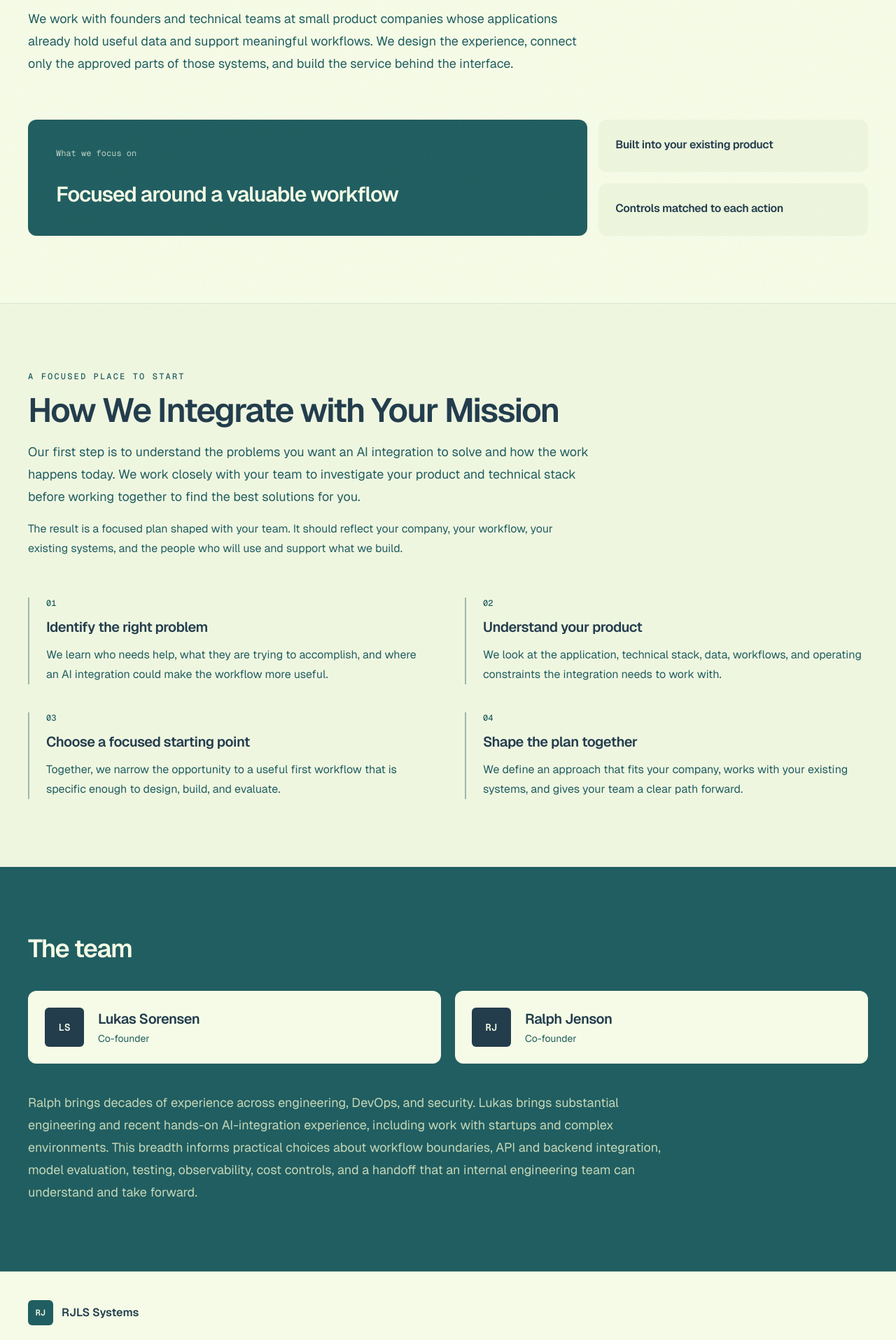
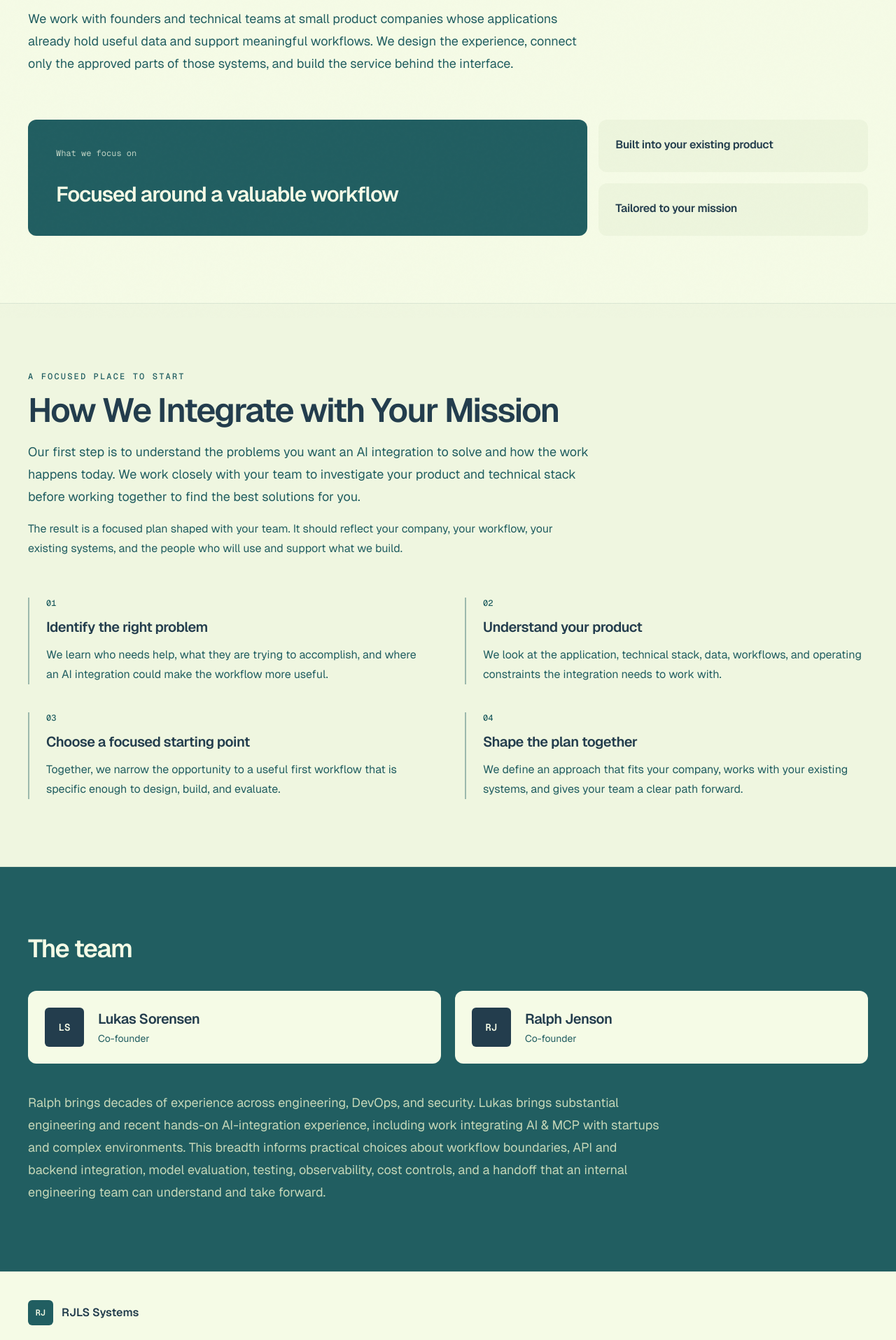
Before and after one commit to theory-foundry/website, a Next.js app: page /our-process in a window 1280 px wide. Shown: the part 346-2261 px from the top of the page at 70% size. Built offline with nearby package versions, Linux system fonts and the light colour scheme.

Commit message:
update more copy

```diff
--- a/src/app/our-process/page.tsx
+++ b/src/app/our-process/page.tsx
@@ -11,7 +11,7 @@ export const metadata: Metadata = {
 const capabilities = [
   "Focused around a valuable workflow",
   "Built into your existing product",
-  "Controls matched to each action",
+  "Tailored to your mission",
 ];
 
 const openingStage = [
@@ -125,7 +125,7 @@ export default function OurProcess() {
           </div>
           <p className="mt-10 max-w-[76ch] text-lg leading-8 text-sage">
             Ralph brings decades of experience across engineering, DevOps, and security. Lukas brings substantial
-            engineering and recent hands-on AI-integration experience, including work with startups and complex
+            engineering and recent hands-on AI-integration experience, including work integrating AI & MCP with startups and complex
             environments. This breadth informs practical choices about workflow boundaries, API and backend integration,
             model evaluation, testing, observability, cost controls, and a handoff that an internal engineering team can
             understand and take forward.
```
